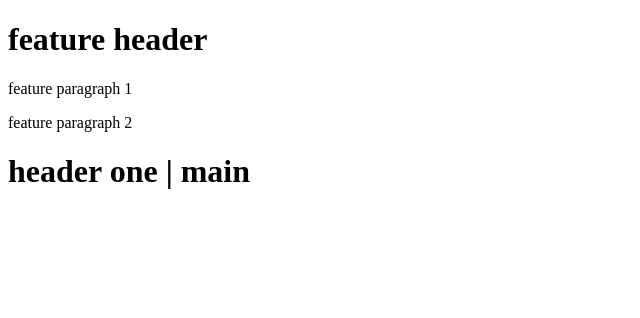
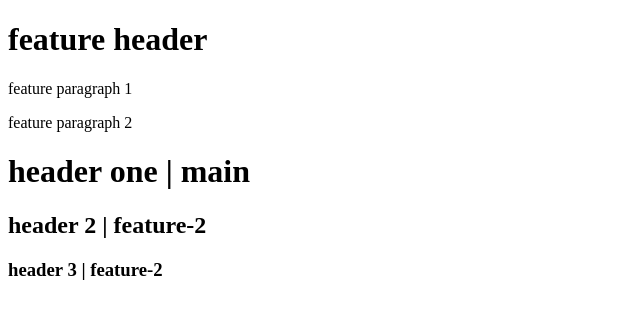
Before and after one commit to Araz-Ibrahim/learning-git, a plain HTML site: page index.html in a window 1280 px wide. Shown: the whole page, without its empty margins (0-640 px from the left). Drawn offline with Linux system fonts and the light colour scheme.

Commit message:
add h2 and h3

```diff
--- a/index.html
+++ b/index.html
@@ -11,5 +11,8 @@
   <p>feature paragraph 1</p>
   <p>feature paragraph 2</p>
   <h1> header one | main </h1>
+  <h2> header 2 | feature-2 </h2>
+  <h3> header 3 | feature-2 </h3>
+
 </body>
 </html>
```
